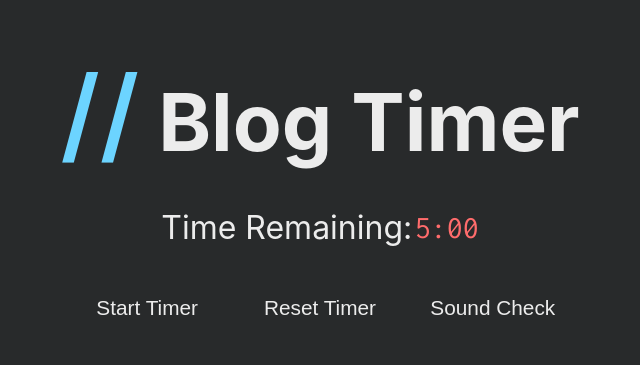
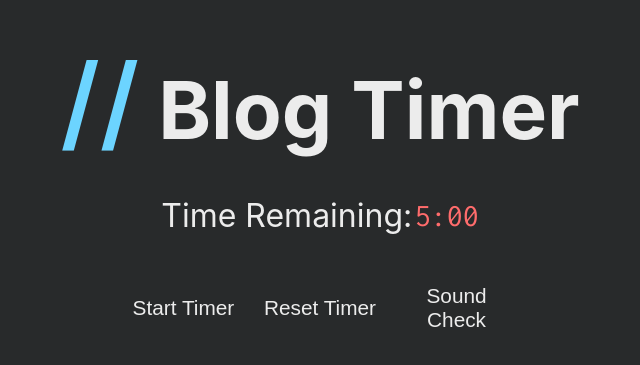
Before and after one commit to Cparusso/Blog-Timer, a React (Create React App) app: page / in a window 1280 px wide. Shown: the part 215-580 px from the top of the page, without its empty margins (320-960 px from the left). Built offline with nearby package versions, Linux system fonts and the light colour scheme.

Commit message:
Minor adjustment to the spacing between the buttons.

```diff
--- a/src/App.css
+++ b/src/App.css
@@ -143,6 +143,6 @@ body {
 #buttons {
   display: flex;
   justify-content: space-between;
-  width: 40vw;
+  width: 32vw;
   margin-top: 2vh;
 }
```
